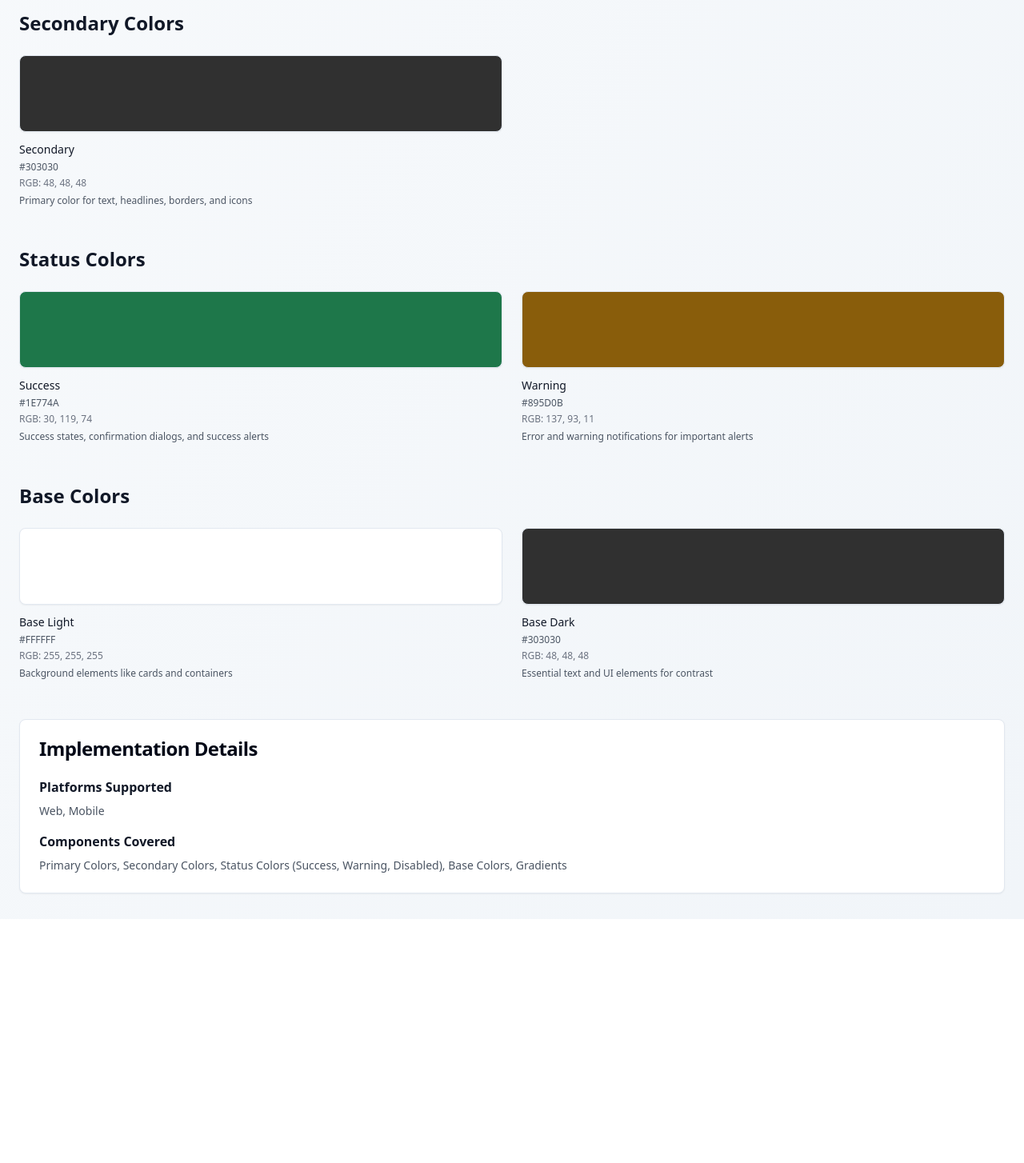
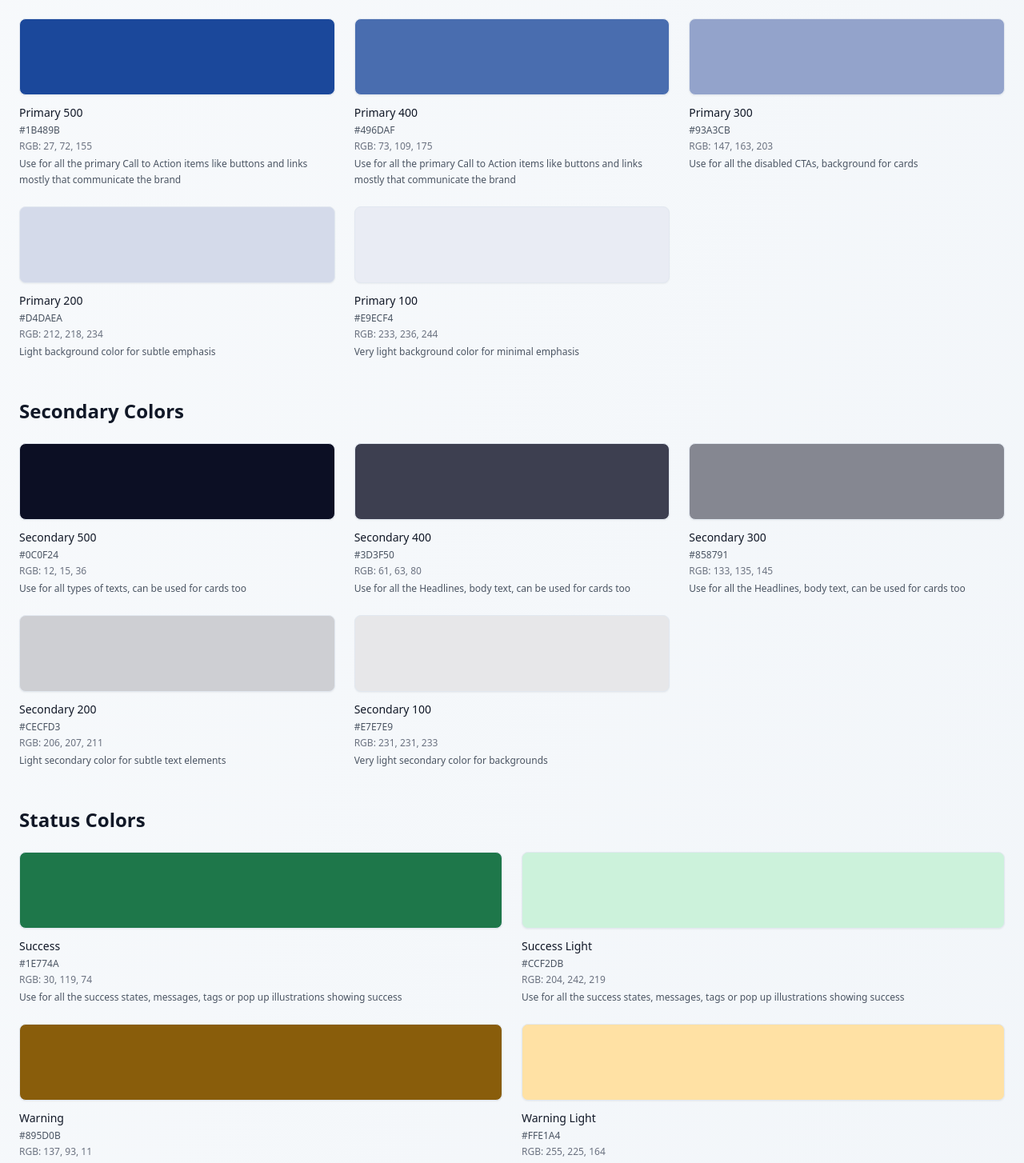
Before and after one commit to Suvarna-Myneni/style-sprite-craft, a React (Vite) app: page /colors in a window 1280 px wide. Shown: the part 888-2342 px from the top of the page at 80% size. Before the commit the page ends 2037 px from the top, so only its background shows below. Built offline with nearby package versions, Linux system fonts and the light colour scheme.

Commit message:
Update Colors page with new color palette
Update the Colors page to reflect the new color palette with specific hex codes, roles, and descriptions.

```diff
--- a/src/pages/Colors.tsx
+++ b/src/pages/Colors.tsx
@@ -17,24 +17,66 @@ const Colors = () => {
   const colorPalette = {
     primary: [
       {
-        name: "Primary",
+        name: "Primary 500",
         hex: "#1B489B",
         rgb: "27, 72, 155",
-        description: "Brand's dominant color for CTAs, active states, and links"
+        description: "Use for all the primary Call to Action items like buttons and links mostly that communicate the brand"
       },
       {
-        name: "Primary Hover",
+        name: "Primary 400",
         hex: "#496DAF",
         rgb: "73, 109, 175",
-        description: "Lighter variation for hover effects on buttons and links"
+        description: "Use for all the primary Call to Action items like buttons and links mostly that communicate the brand"
+      },
+      {
+        name: "Primary 300",
+        hex: "#93A3CB",
+        rgb: "147, 163, 203",
+        description: "Use for all the disabled CTAs, background for cards"
+      },
+      {
+        name: "Primary 200",
+        hex: "#D4DAEA",
+        rgb: "212, 218, 234",
+        description: "Light background color for subtle emphasis"
+      },
+      {
+        name: "Primary 100",
+        hex: "#E9ECF4",
+        rgb: "233, 236, 244",
+        description: "Very light background color for minimal emphasis"
       }
     ],
     secondary: [
       {
-        name: "Secondary",
-        hex: "#303030",
-        rgb: "48, 48, 48",
-        description: "Primary color for text, headlines, borders, and icons"
+        name: "Secondary 500",
+        hex: "#0C0F24",
+        rgb: "12, 15, 36",
+        description: "Use for all types of texts, can be used for cards too"
+      },
+      {
+        name: "Secondary 400",
+        hex: "#3D3F50",
+        rgb: "61, 63, 80",
+        description: "Use for all the Headlines, body text, can be used for cards too"
+      },
+      {
+        name: "Secondary 300",
+        hex: "#858791",
+        rgb: "133, 135, 145",
+        description: "Use for all the Headlines, body text, can be used for cards too"
+      },
+      {
+        name: "Secondary 200",
+        hex: "#CECFD3",
+        rgb: "206, 207, 211",
+        description: "Light secondary color for subtle text elements"
+      },
+      {
+        name: "Secondary 100",
+        hex: "#E7E7E9",
+        rgb: "231, 231, 233",
+        description: "Very light secondary color for backgrounds"
       }
     ],
     status: [
@@ -42,27 +84,51 @@ const Colors = () => {
         name: "Success",
         hex: "#1E774A",
         rgb: "30, 119, 74",
-        description: "Success states, confirmation dialogs, and success alerts"
+        description: "Use for all the success states, messages, tags or pop up illustrations showing success"
+      },
+      {
+        name: "Success Light",
+        hex: "#CCF2DB",
+        rgb: "204, 242, 219",
+        description: "Use for all the success states, messages, tags or pop up illustrations showing success"
       },
       {
         name: "Warning",
         hex: "#895D0B",
         rgb: "137, 93, 11",
-        description: "Error and warning notifications for important alerts"
+        description: "Use for all the warning and error states, messages, tags or pop up illustrations"
+      },
+      {
+        name: "Warning Light",
+        hex: "#FFE1A4",
+        rgb: "255, 225, 164",
+        description: "Use for all the warning and error states, messages, tags or pop up illustrations"
       }
     ],
     base: [
       {
-        name: "Base Light",
+        name: "Base White",
         hex: "#FFFFFF",
         rgb: "255, 255, 255",
-        description: "Background elements like cards and containers"
+        description: "A neutral background color used for card backgrounds or areas where content needs to stand out in contrast with the rest of the interface"
       },
       {
-        name: "Base Dark",
+        name: "Base Black",
         hex: "#303030",
         rgb: "48, 48, 48",
-        description: "Essential text and UI elements for contrast"
+        description: "A darker base color for text and essential elements requiring contrast with lighter backgrounds, ensuring clarity and readability"
+      },
+      {
+        name: "Disabled",
+        hex: "#858791",
+        rgb: "133, 135, 145",
+        description: "Use for disabled states and inactive elements"
+      },
+      {
+        name: "Hover State",
+        hex: "#496DAF",
+        rgb: "73, 109, 175",
+        description: "Whenever hovered over the primary filled button, CTA should change to this hover state"
       }
     ]
   };
@@ -113,13 +179,32 @@ const Colors = () => {
       </div>
 
       <div className="max-w-7xl mx-auto px-6 py-8">
+        {/* Info Section */}
+        <Card className="mb-8">
+          <CardHeader>
+            <CardTitle>Color System Information</CardTitle>
+            <CardDescription>
+              The color palette defines the core colors used across the product's interface, providing a consistent and accessible visual identity.
+            </CardDescription>
+          </CardHeader>
+          <CardContent>
+            <div className="space-y-4">
+              <div>
+                <h4 className="font-semibold text-gray-900 mb-2">Platforms Supported</h4>
+                <p className="text-sm text-gray-600">Web, Mobile</p>
+              </div>
+              <div>
+                <h4 className="font-semibold text-gray-900 mb-2">Components Covered</h4>
+                <p className="text-sm text-gray-600">Primary Colors, Secondary Colors, Status Colors (Success, Warning, Disabled), Base Colors, Gradients</p>
+              </div>
+            </div>
+          </CardContent>
+        </Card>
+
         {/* Principles */}
         <Card className="mb-8">
           <CardHeader>
             <CardTitle>Color Principles</CardTitle>
-            <CardDescription>
-              The color palette defines the core colors used across the product's interface, providing a consistent and accessible visual identity.
-            </CardDescription>
           </CardHeader>
           <CardContent>
             <div className="grid md:grid-cols-4 gap-6">
@@ -146,7 +231,7 @@ const Colors = () => {
         {/* Color Usage Overview */}
         <Card className="mb-8">
           <CardHeader>
-            <CardTitle>Color Usage</CardTitle>
+            <CardTitle>Color Roles</CardTitle>
             <CardDescription>
               Color is used to reinforce the branding, theme of the brand and define content hierarchy. Color roles describe the intention behind the color.
             </CardDescription>
@@ -163,7 +248,7 @@ const Colors = () => {
         <div className="space-y-12">
           <div>
             <h2 className="text-2xl font-bold text-gray-900 mb-6">Primary Colors</h2>
-            <div className="grid grid-cols-1 md:grid-cols-2 gap-6">
+            <div className="grid grid-cols-1 md:grid-cols-2 lg:grid-cols-3 gap-6">
               {colorPalette.primary.map((color) => (
                 <ColorSwatch key={color.name} color={color} />
               ))}
@@ -172,7 +257,7 @@ const Colors = () => {
 
           <div>
             <h2 className="text-2xl font-bold text-gray-900 mb-6">Secondary Colors</h2>
-            <div className="grid grid-cols-1 md:grid-cols-2 gap-6">
+            <div className="grid grid-cols-1 md:grid-cols-2 lg:grid-cols-3 gap-6">
               {colorPalette.secondary.map((color) => (
                 <ColorSwatch key={color.name} color={color} />
               ))}
@@ -189,7 +274,7 @@ const Colors = () => {
           </div>
 
           <div>
-            <h2 className="text-2xl font-bold text-gray-900 mb-6">Base Colors</h2>
+            <h2 className="text-2xl font-bold text-gray-900 mb-6">Base & Utility Colors</h2>
             <div className="grid grid-cols-1 md:grid-cols-2 gap-6">
               {colorPalette.base.map((color) => (
                 <ColorSwatch key={color.name} color={color} />
@@ -198,20 +283,24 @@ const Colors = () => {
           </div>
         </div>
 
-        {/* Platforms Supported */}
+        {/* Design Guidelines */}
         <Card className="mt-12">
           <CardHeader>
-            <CardTitle>Implementation Details</CardTitle>
+            <CardTitle>Design Guidelines</CardTitle>
           </CardHeader>
           <CardContent>
             <div className="space-y-4">
               <div>
-                <h4 className="font-semibold text-gray-900 mb-2">Platforms Supported</h4>
-                <p className="text-sm text-gray-600">Web, Mobile</p>
+                <h4 className="font-semibold text-gray-900 mb-2">Contrast & Readability</h4>
+                <p className="text-sm text-gray-600">Ensure sufficient contrast between text and background colors to enhance readability, especially for important content or call-to-action buttons.</p>
               </div>
               <div>
-                <h4 className="font-semibold text-gray-900 mb-2">Components Covered</h4>
-                <p className="text-sm text-gray-600">Primary Colors, Secondary Colors, Status Colors (Success, Warning, Disabled), Base Colors, Gradients</p>
+                <h4 className="font-semibold text-gray-900 mb-2">Consistency</h4>
+                <p className="text-sm text-gray-600">Use the colors consistently across all elements and pages, reinforcing the brand identity and helping users easily recognize actions or elements across different parts of the product.</p>
+              </div>
+              <div>
+                <h4 className="font-semibold text-gray-900 mb-2">Accessibility</h4>
+                <p className="text-sm text-gray-600">Consider accessibility when choosing color combinations, ensuring the interface is usable for individuals with visual impairments. This includes maintaining high contrast between background and text or interactive elements.</p>
               </div>
             </div>
           </CardContent>
```
